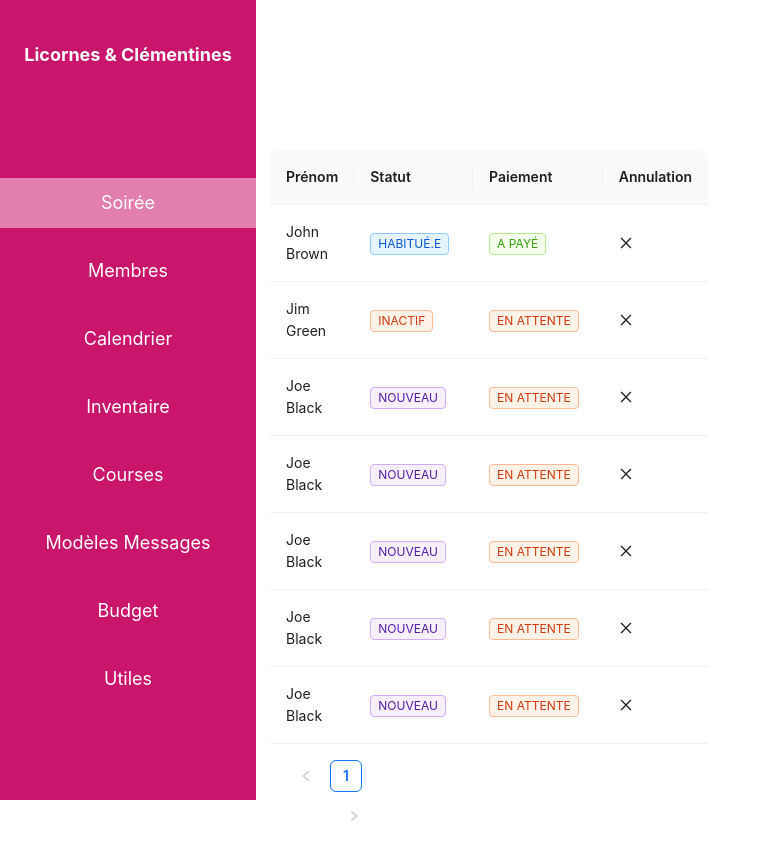
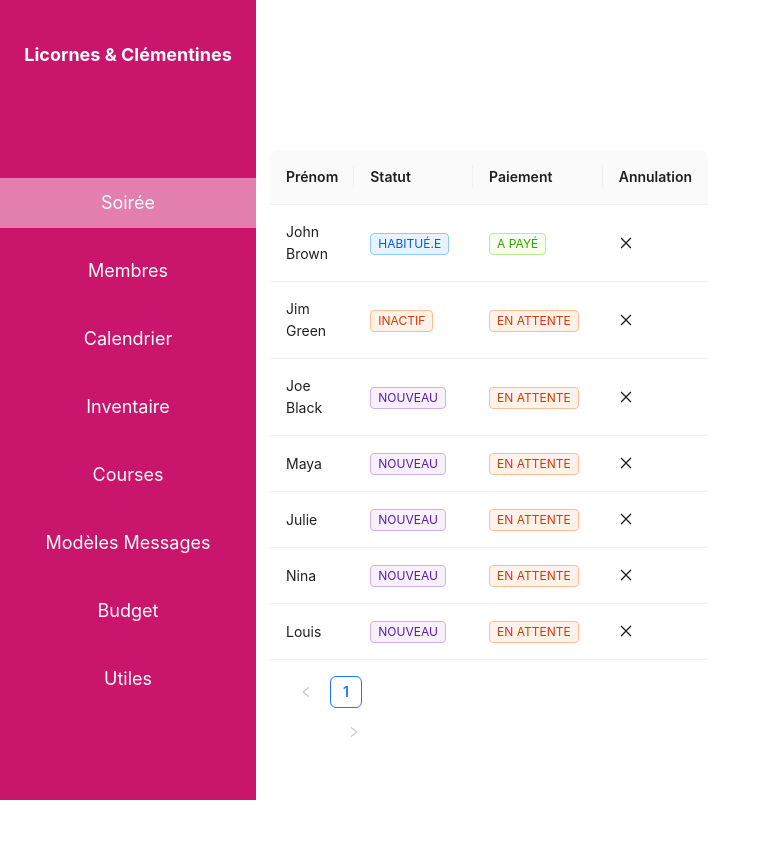
Before and after one commit to LaurieClu/L-C, a React (Create React App) app in the folder l-c/: page / in a window 1280 px wide. Shown: the whole page, without its empty margins (0-771 px from the left). After the commit the page ends 800 px from the top, so only its background shows below. Built offline with nearby package versions, Linux system fonts and the light colour scheme.

Commit message:
creation soireeData

```diff
--- /dev/null
+++ b/l-c/src/data/soireeData.tsx
@@ -0,0 +1,59 @@
+export interface DataType {
+    key: string;
+    name: string;
+    statut:  string[];
+    paiement: string[];
+    annulation: boolean;
+}
+
+export const data: DataType[] = [
+    {
+        key: '1',
+        name: 'John Brown',
+        statut: ['Habitué.e'],
+        paiement: ['A payé'],
+        annulation: false,
+    },
+    {
+        key: '2',
+        name: 'Jim Green',
+        statut:['Inactif'],
+        paiement: ['En attente'],
+        annulation: false,
+    },
+    {
+        key: '3',
+        name: 'Joe Black',
+        statut: ['Nouveau'],
+        paiement: ['En attente'],
+        annulation: false,
+    },
+    {
+        key: '4',
+        name: 'Maya',
+        statut: ['Nouveau'],
+        paiement: ['En attente'],
+        annulation: false,
+    },
+    {
+        key: '5',
+        name: 'Julie',
+        statut: ['Nouveau'],
+        paiement: ['En attente'],
+        annulation: false,
+    },
+    {
+        key: '6',
+        name: 'Nina',
+        statut: ['Nouveau'],
+        paiement: ['En attente'],
+        annulation: false,
+    },
+    {
+        key: '7',
+        name: 'Louis',
+        statut: ['Nouveau'],
+        paiement: ['En attente'],
+        annulation: false,
+    },
+];
--- a/l-c/src/pages/soiree.tsx
+++ b/l-c/src/pages/soiree.tsx
@@ -3,14 +3,8 @@ import { Table, Tag } from 'antd';
 import type { ColumnsType } from 'antd/es/table';
 import { WrapperContainer, Date } from "../styles/Soiree";
 import { CloseOutlined } from "@ant-design/icons";
+import { DataType, data } from "../data/soireeData";
 
-export interface DataType {
-    key: string;
-    name: string;
-    statut:  string[];
-    paiement: string[];
-    annulation: string[];
-}
 
 export const columns: ColumnsType<DataType> = [
     {
@@ -70,57 +64,7 @@ export const columns: ColumnsType<DataType> = [
     },
 ];
 
-export const data: DataType[] = [
-    {
-        key: '1',
-        name: 'John Brown',
-        statut: ['Habitué.e'],
-        paiement: ['A payé'],
-        annulation: ['nice', 'developer'],
-    },
-    {
-        key: '2',
-        name: 'Jim Green',
-        statut:['Inactif'],
-        paiement: ['En attente'],
-        annulation: ['loser'],
-    },
-    {
-        key: '3',
-        name: 'Joe Black',
-        statut: ['Nouveau'],
-        paiement: ['En attente'],
-        annulation: ['cool', 'teacher'],
-    },
-    {
-        key: '3',
-        name: 'Joe Black',
-        statut: ['Nouveau'],
-        paiement: ['En attente'],
-        annulation: ['cool', 'teacher'],
-    },
-    {
-        key: '3',
-        name: 'Joe Black',
-        statut: ['Nouveau'],
-        paiement: ['En attente'],
-        annulation: ['cool', 'teacher'],
-    },
-    {
-        key: '3',
-        name: 'Joe Black',
-        statut: ['Nouveau'],
-        paiement: ['En attente'],
-        annulation: ['cool', 'teacher'],
-    },
-    {
-        key: '3',
-        name: 'Joe Black',
-        statut: ['Nouveau'],
-        paiement: ['En attente'],
-        annulation: ['cool', 'teacher'],
-    },
-];
+
 
 const Soiree = () => {
     return (
```
Also changed, not shown: 1 other file (tests, documents, lock files or other folders).
